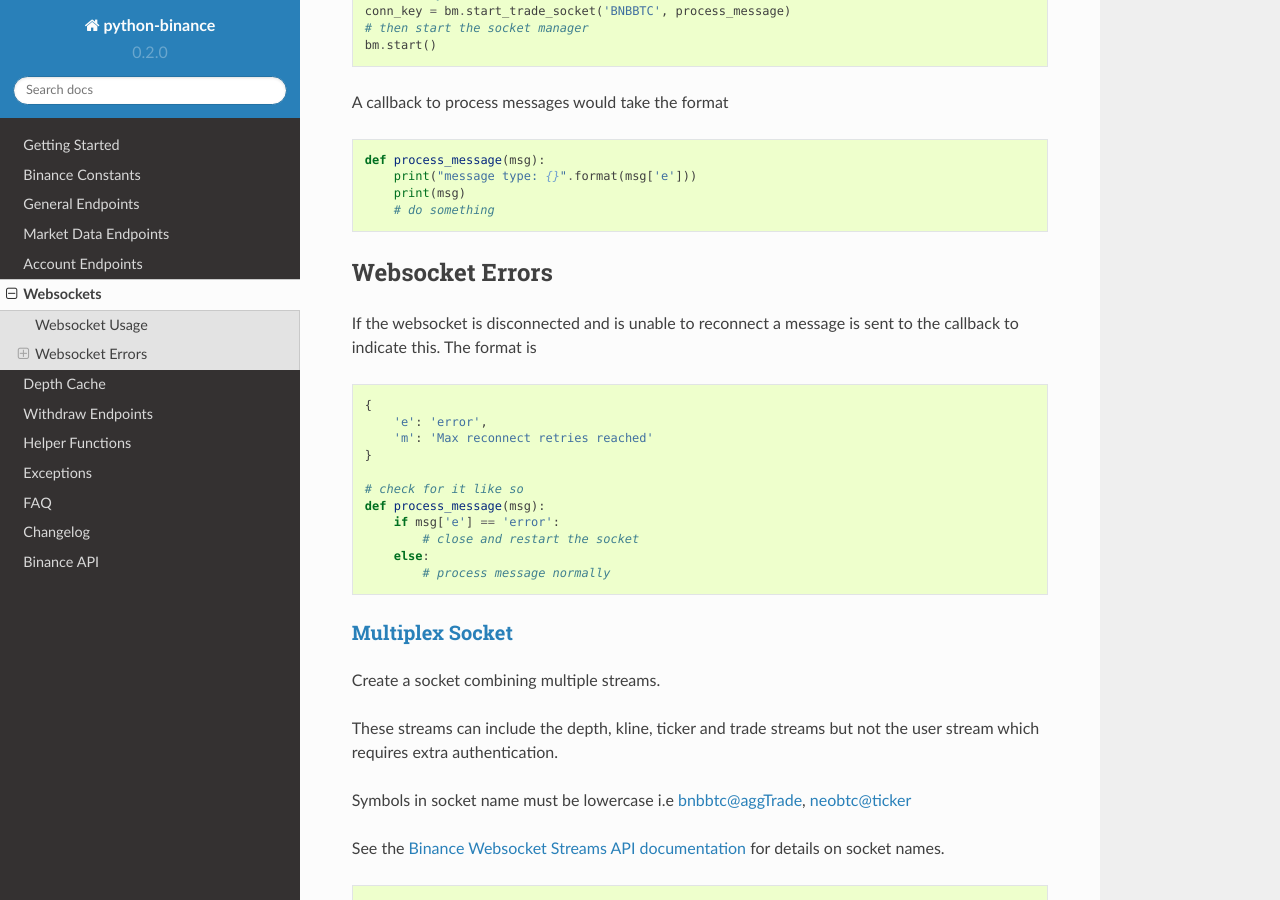
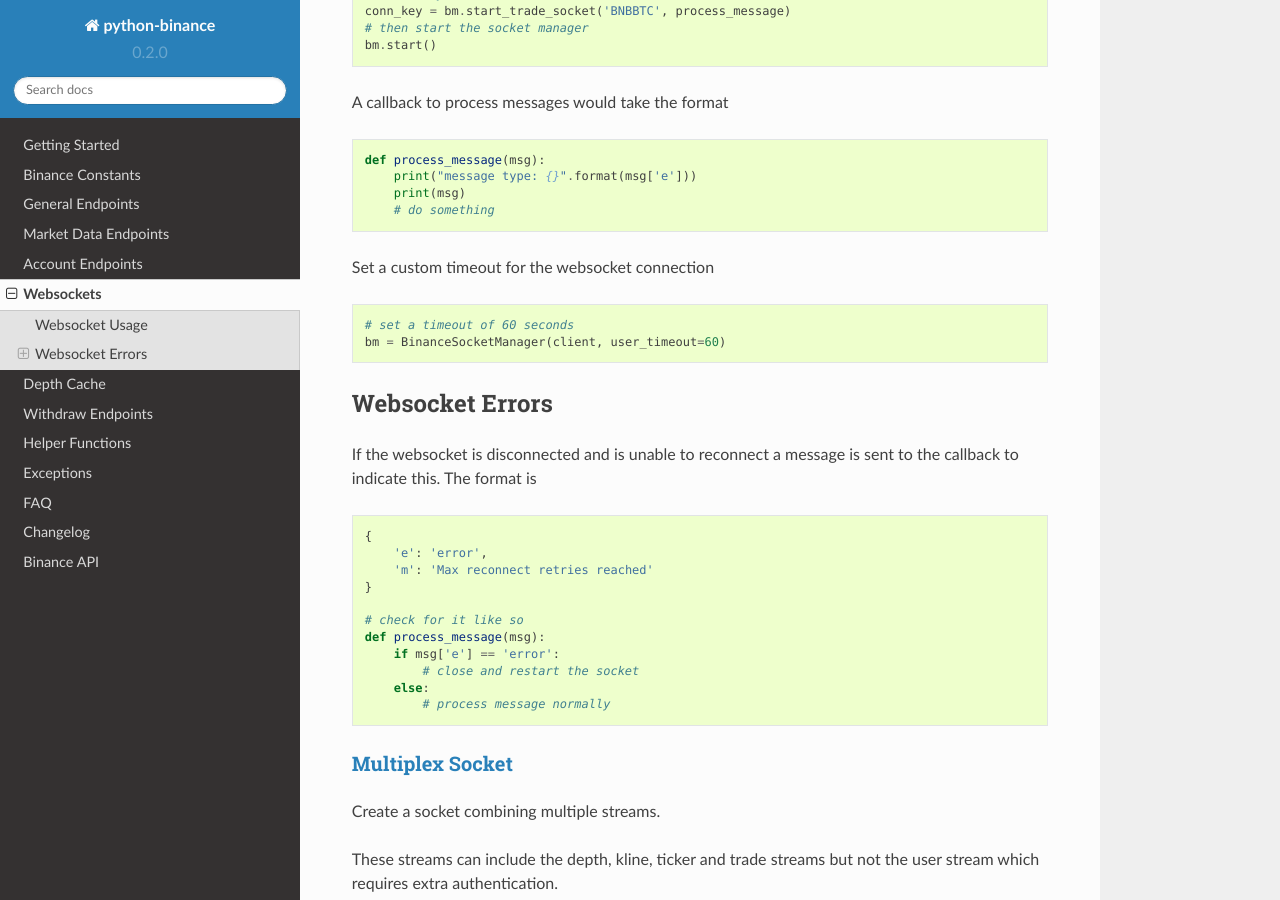
Before and after one commit to philip-luther/python-binance, a Sphinx documentation site: the page built from docs/websockets.rst, in a window 1280 px wide and 900 px high, scrolled down 660 px. Built offline with Sphinx 7.4.7 and the Read the Docs theme 2.0.0, drawn with Linux system fonts in a browser that asks for light colours; formulas are drawn with MathJax 3.

Commit message:
Add documentation for custom websocket timeout

```diff
--- a/docs/websockets.rst
+++ b/docs/websockets.rst
@@ -36,6 +36,13 @@ A callback to process messages would take the format
         print("message type: {}".format(msg['e']))
         print(msg)
         # do something
+
+Set a custom timeout for the websocket connection
+
+.. code:: python
+
+    # set a timeout of 60 seconds
+    bm = BinanceSocketManager(client, user_timeout=60)
 
 
 Websocket Errors
```
Also changed, not shown: 1 other file.
